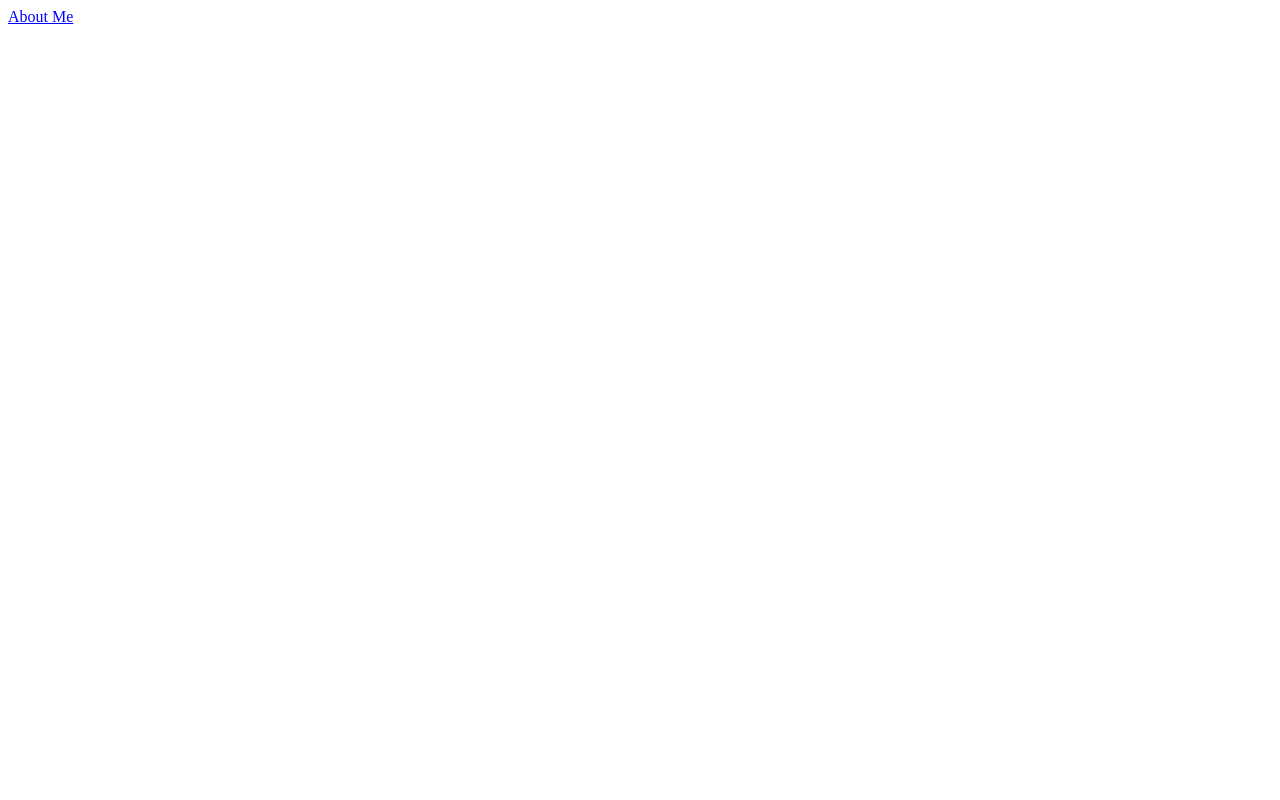
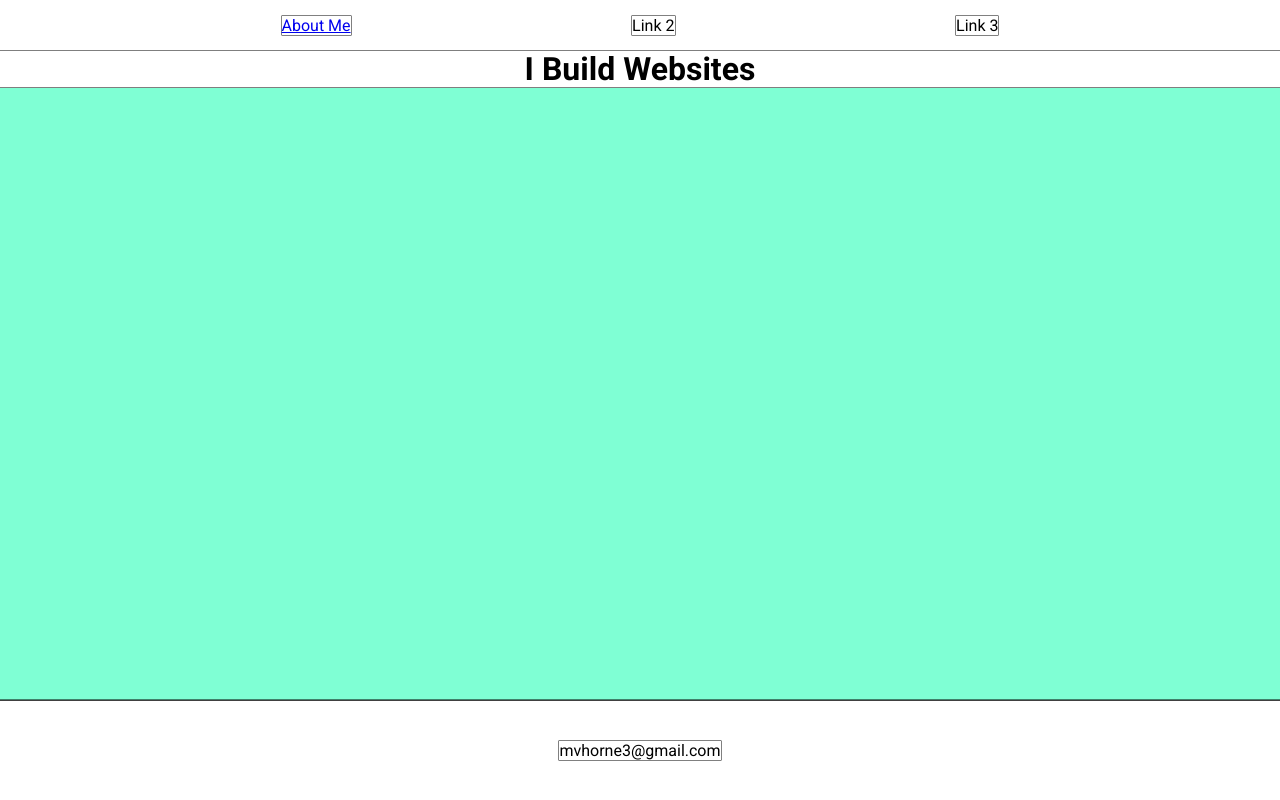
Before and after one commit to Matthew-Horne/portfolio_1, a plain HTML site: page index.html in a window 1280 px wide. Drawn offline with Linux system fonts and the light colour scheme.

Commit message:
some further html and styling

```diff
--- a/index.html
+++ b/index.html
@@ -3,9 +3,32 @@
 <html>
     <head>
         <title>Matthew Horne Portfolio</title>
+        <link href="./style.css" rel="stylesheet">
+        <link rel="preconnect" href="https://fonts.googleapis.com">
+        <link rel="preconnect" href="https://fonts.gstatic.com" crossorigin>
+        <link href="https://fonts.googleapis.com/css2?family=Roboto:ital,wght@0,100..900;1,100..900&display=swap" rel="stylesheet">
     </head>
 
     <body>
-        <a href="./aboutMe.html" style="color: blue">About Me</a>
+        <div class="container">
+            <nav class="nav">
+                <a href="./aboutMe.html">About Me</a>
+                <a>Link 2</a>
+                <a>Link 3</a>
+            </nav>
+
+            <main class="main">
+                <header id="header">
+                    <h1>I Build Websites</h1>
+                </header>
+                <div class="hero">
+
+                </div>
+            </main>
+
+            <footer>
+                <p class="contact">mvhorne3@gmail.com</p>
+            </footer>
+        </div>
     </body>
 </html>
--- a/style.css
+++ b/style.css
@@ -7,13 +7,15 @@
 
 h1 {
     color: black;
+    text-align: center;
 }
 
 .container {
     display: flex;
-    height: 200vh;
+    min-height: 100vh;
     flex-direction: column;
 }
+
 
 .nav {
     display: flex;
@@ -22,21 +24,31 @@ h1 {
     top: 0;
     background-color: white ;
     position: sticky;
-    top: 0;
-    justify-content: center;
+    justify-content: space-evenly;
     align-items: center;
-    flex-wrap: wrap;
+    flex-wrap: nowrap;
+    white-space: nowrap;
+
 }
 
 a {
-    margin: 0 100px;
+    text-align: center;
 }
 
-@media (max-width: 768px) {
+.main {
+    display: flex;
+    flex-direction: column;
+    flex: 1;
+}
 
-    .nav a {
-        font-size: 14px;
-        padding: 8px 10px;
-        margin: 20px;
-    }
+.hero{
+    background-color: aquamarine;
+    flex: 1;
 }
+
+footer {
+    display: flex;
+    height: 100px;
+    align-items: center;
+    justify-content: center;
+}
```
Also changed, not shown: aboutMe.html (deleted, +0 -11 lines), about_me.html (+1 -1 lines).
